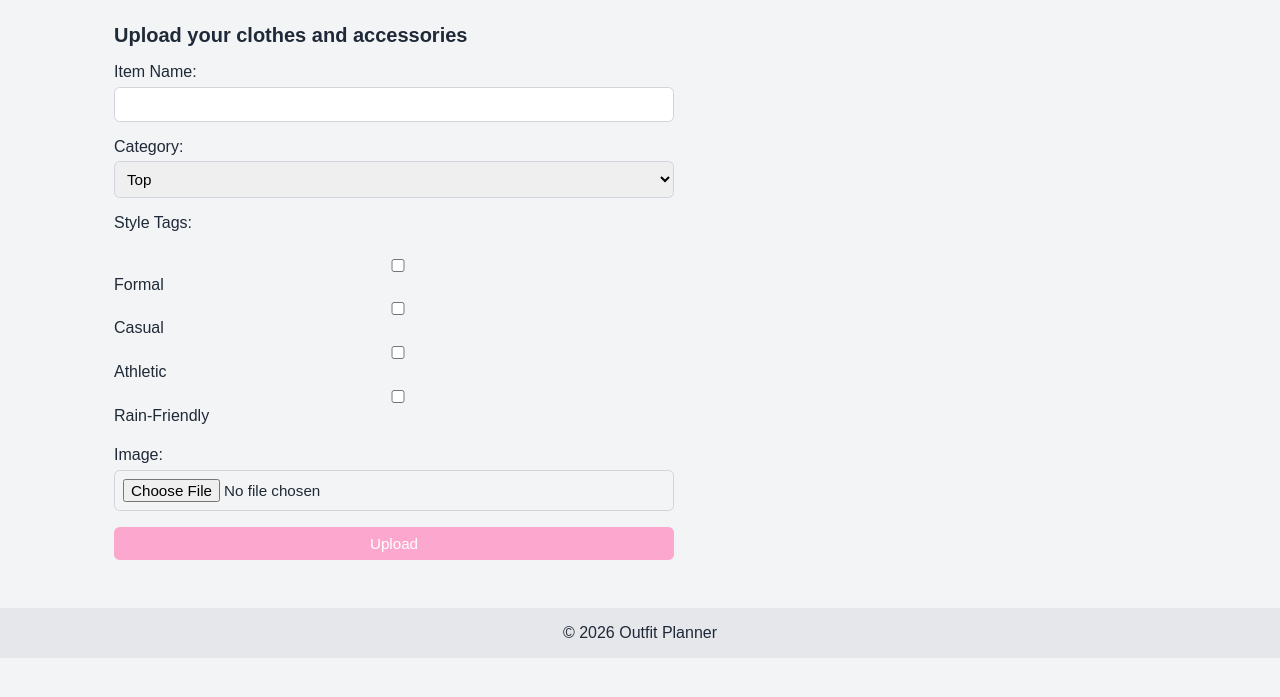
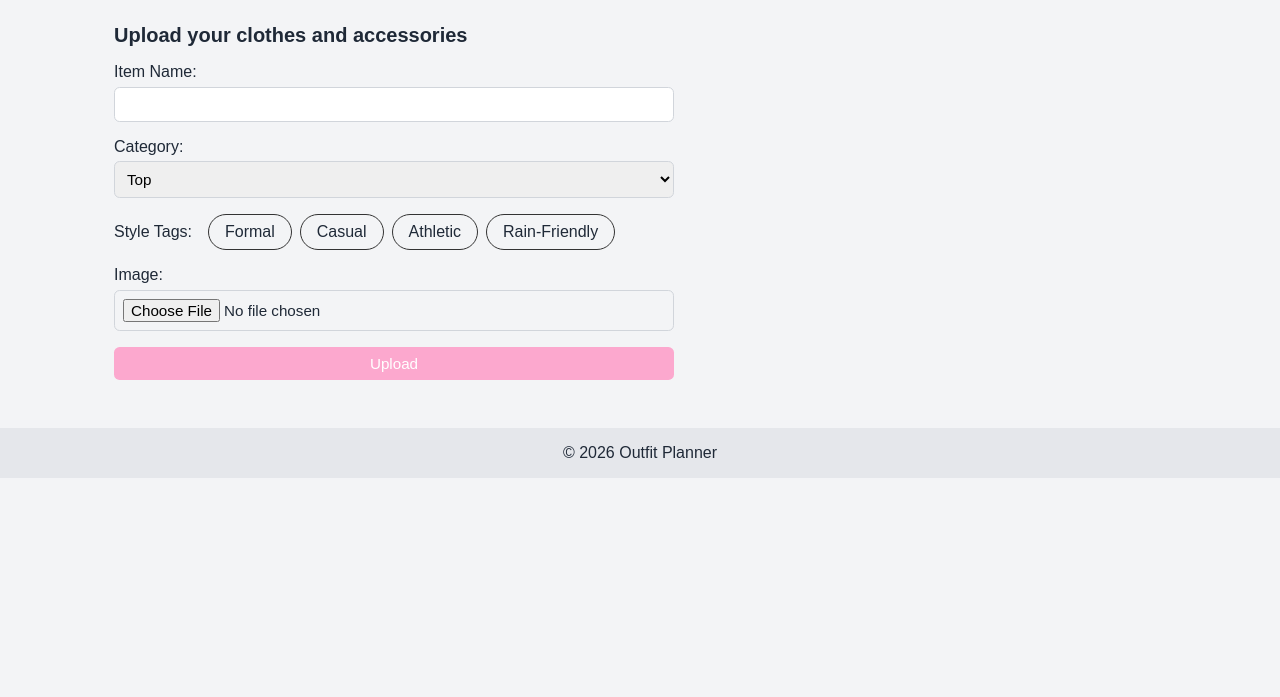
Before and after one commit to vroom0607/outfit-planner-app, a FastAPI app: page /upload in a window 1280 px wide. Shown: the part 60-757 px from the top of the page. Run offline with FastAPI, Linux system fonts and the light colour scheme.

Commit message:
style updates

```diff
--- a/static/styles.css
+++ b/static/styles.css
@@ -133,14 +133,21 @@ h2 {
     font-size: 0.95rem;
 }
 
+.tags-container {
+    display: flex;
+    flex-wrap: wrap;
+    gap: 0.5rem;
+    align-items: center; /* aligns label content vertically */
+}
+
 .tags-container input[type="checkbox"] {
-    display: none;
+    display: none; /* keep checkbox hidden */
 }
 
 .tags-container .tag {
-    display: inline-block;
+    display: inline-flex;       /* allows horizontal alignment inside label */
+    align-items: center;        /* centers text vertically */
     padding: 0.5rem 1rem;
-    margin: 0.25rem;
     border-radius: 20px;
     border: 1px solid #333;
     background-color: #f3f4f6;
--- a/templates/upload.html
+++ b/templates/upload.html
@@ -17,7 +17,7 @@
                 <option value="accessory">Accessory</option>
             </select>
         </div>
-        <div class="form-field">
+        <div class="tags-container">
             <label>Style Tags:</label><br>
 
             <input type="checkbox" id="formal" name="tags" value="formal">
```
